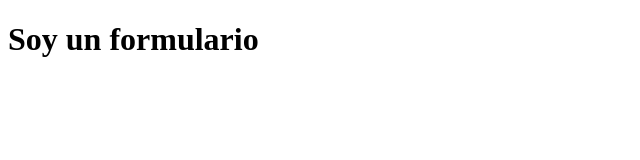
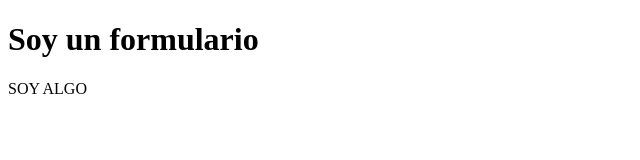
Before and after one commit to carlos8788/Lucas, a plain HTML site: page form.html in a window 1280 px wide. Shown: the full height of the page, 0-640 px from the left. Drawn offline with Linux system fonts and the light colour scheme.

Commit message:
modificiacion de form

```diff
--- a/form.html
+++ b/form.html
@@ -7,5 +7,6 @@
 </head>
 <body>
     <h1>Soy un formulario</h1>
+    <p>SOY ALGO</p>
 </body>
 </html>
```
